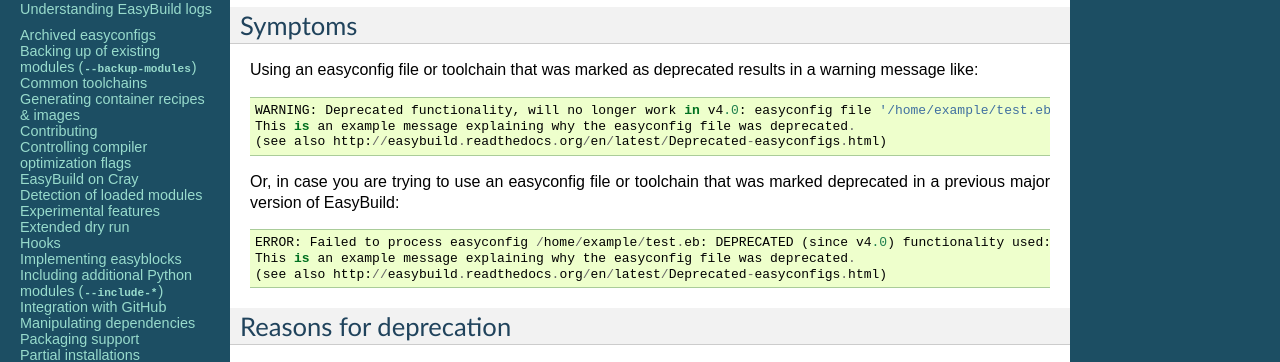
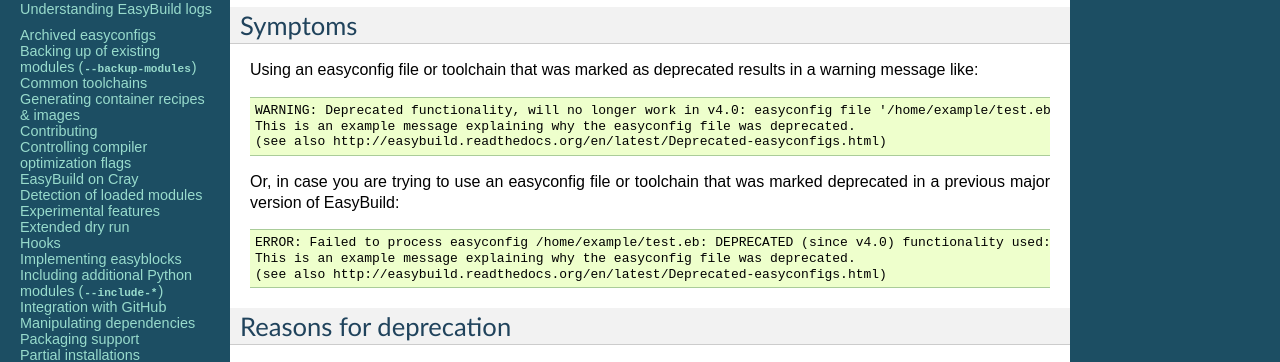
Before and after one commit to easybuilders/easybuild, a Sphinx documentation site: the page built from docs/Deprecated-easyconfigs.rst, in a window 1280 px wide. Shown: the part 312-674 px from the top of the page. Built offline with Sphinx 7.4.7, drawn with Linux system fonts in a browser that asks for light colours; pages that are not in the unit, such as notebooks, are missing from menus.

Commit message:
disable syntax highlighting for warnings/errors in documentation for deprecated easyconfigs

```diff
--- a/docs/Deprecated-easyconfigs.rst
+++ b/docs/Deprecated-easyconfigs.rst
@@ -15,14 +15,18 @@
 Symptoms
 --------
 
-Using an easyconfig file or toolchain that was marked as deprecated results in a warning message like::
+Using an easyconfig file or toolchain that was marked as deprecated results in a warning message like:
+
+.. code:: text
 
   WARNING: Deprecated functionality, will no longer work in v4.0: easyconfig file '/home/example/test.eb' is marked as deprecated:
   This is an example message explaining why the easyconfig file was deprecated.
   (see also http://easybuild.readthedocs.org/en/latest/Deprecated-easyconfigs.html)
 
 Or, in case you are trying to use an easyconfig file or toolchain that was marked deprecated in a previous major version
-of EasyBuild::
+of EasyBuild:
+
+.. code:: text
 
   ERROR: Failed to process easyconfig /home/example/test.eb: DEPRECATED (since v4.0) functionality used: easyconfig file '/home/example/test.eb' is marked as deprecated:
   This is an example message explaining why the easyconfig file was deprecated.
```
